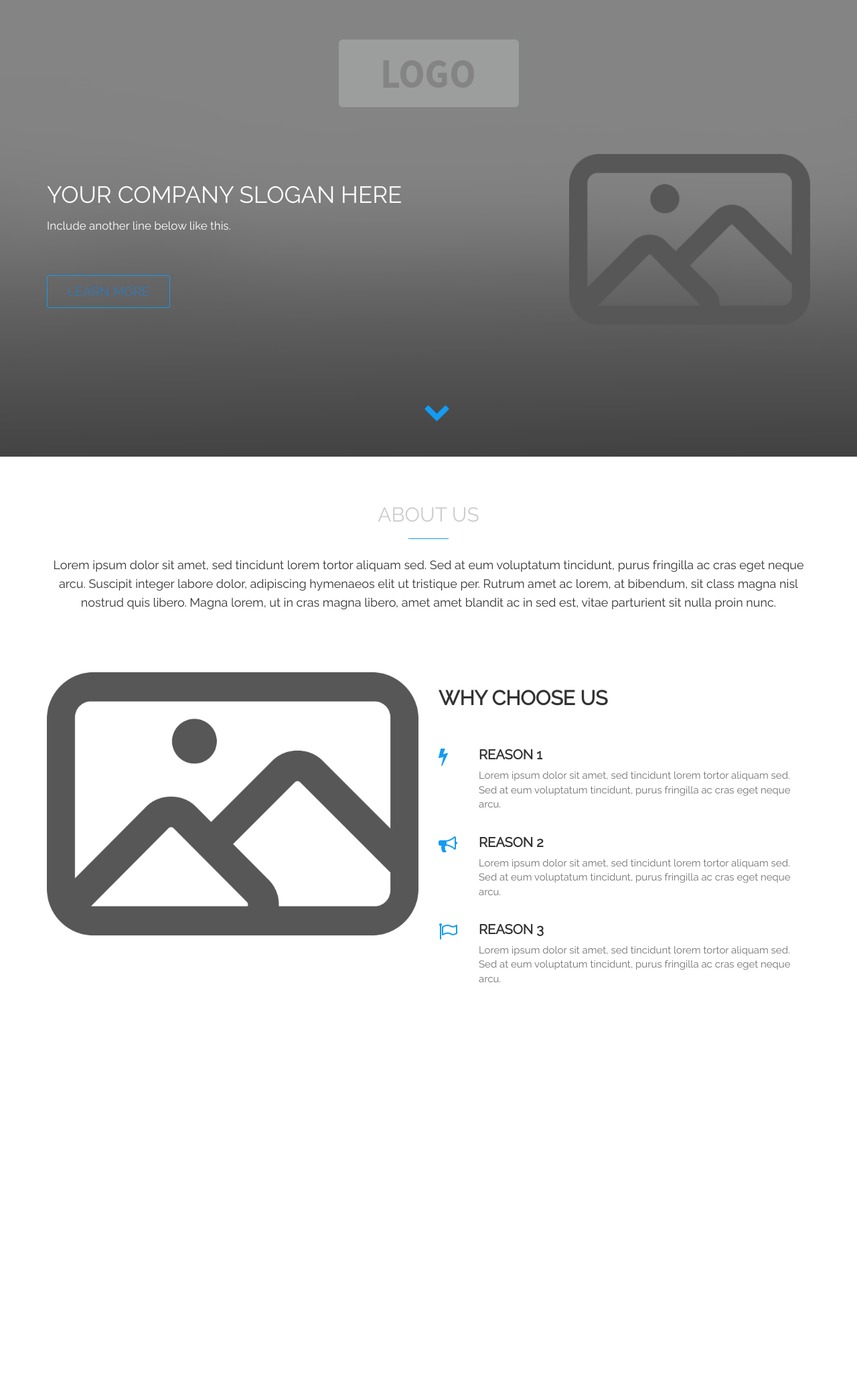
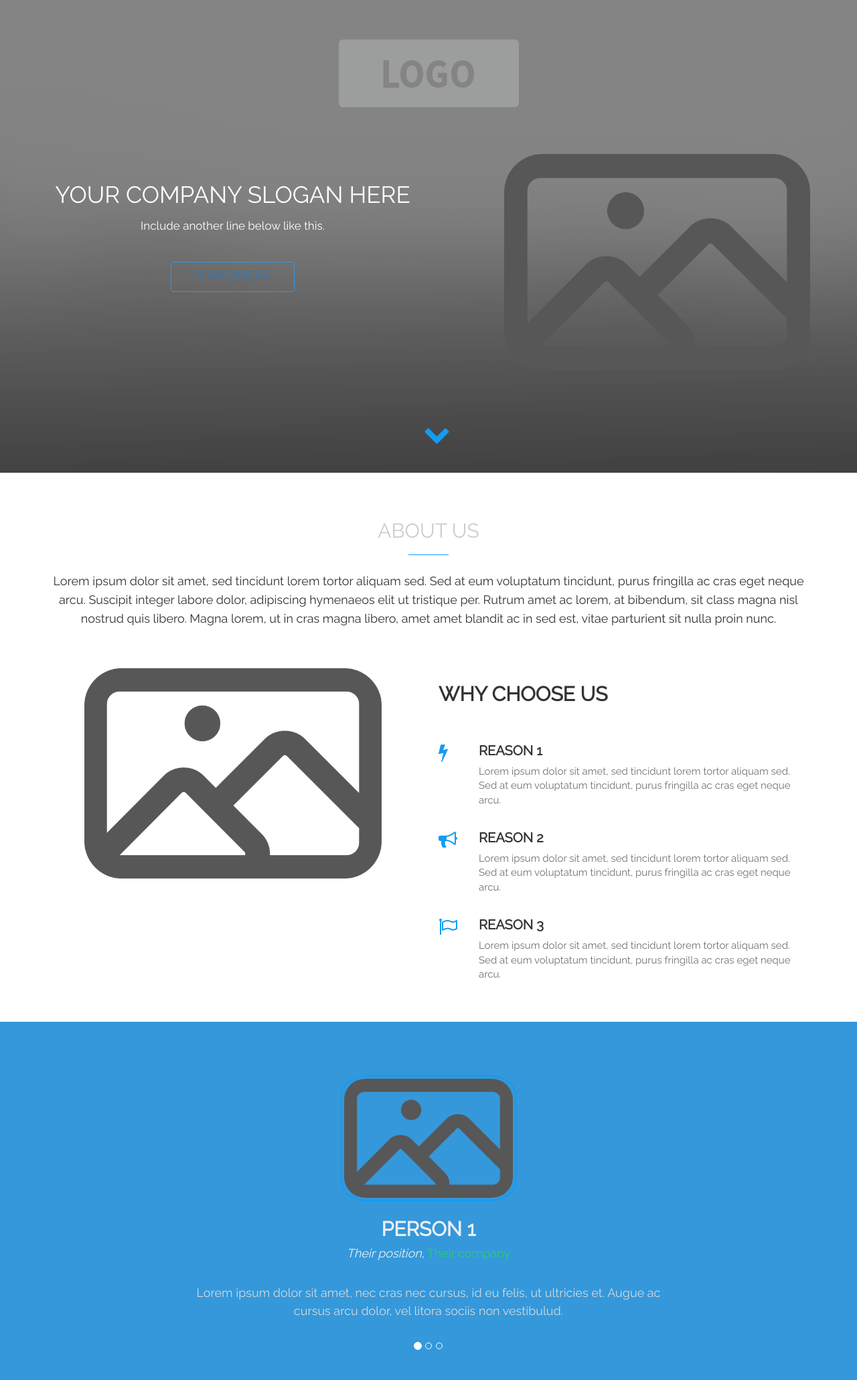
Before and after one commit to designreuse/business-website-template, a PHP site: page / in a window 1280 px wide. Shown: the whole page at 67% size. Before the commit the page ends 1468 px from the top, so only its background shows below. Run offline with PHP 8.4, Linux system fonts and the light colour scheme.

Commit message:
build & style testimonial section

```diff
--- a/css/style.css
+++ b/css/style.css
@@ -21,7 +21,7 @@ p {
 
 .section-title {
   padding-top: 50px;
-  padding-bottom: 40px;
+  padding-bottom: 30px;
 }
 
 .section-title h2 {
@@ -98,8 +98,8 @@ p {
 }
 
 .header-btns {
-  margin-top: 60px;
-  margin-bottom: 40px;
+  margin-top: 40px;
+  margin-bottom: 30px;
 }
 
 .btn-download,
@@ -108,14 +108,13 @@ p {
 .btn-download:visited
 {
   background:transparent;
-  border-color: #129CF3;
-  padding-top: 10px;
+  border-color: #3498db;
   padding-bottom: 10px;
   padding-left: 30px;
   padding-right:30px;
   font-size: 19px;
   text-transform: uppercase;
-  border-radius:3px;
+  /*border-radius:3px;*/
   transition: all .5s;
   -webkit-transition: all .5s;
   -moz-transition: all .5s;
@@ -158,11 +157,14 @@ p {
 /*about us*/
 
 .choose-us-wrapper {
-  padding-top: 40px;
+  padding-top: 20px;
+  padding-bottom: 10px;
 }
 
 .about-company img {
-  max-width: 100%;
+  max-width: 80%;
+  display: block;
+  margin: 0 auto;
   padding-bottom: 25px;
 }
 
@@ -172,6 +174,10 @@ p {
   font-size: 30px;
   line-height: 37px;
   position:relative;
+  padding-bottom: 35px;
+}
+
+.choose-us-desc {
   padding-bottom: 35px;
 }
 
@@ -207,3 +213,63 @@ p {
   color: #727272;
   font-size: 15px;
 }
+
+/*testimonial*/
+
+.testimonial {
+  background-color: #3498db;
+  /*background-image: url("../images/testimonial-background.png");*/
+  /*background-attachment: fixed;
+  background-repeat: no-repeat;*/
+  /*background-size: cover;*/
+  /*-moz-background-size: cover;*/
+  /*-o-background-size: cover;*/
+  /*-webkit-background-size: cover;*/
+  /*background-position: 50% 50%;*/
+  padding-top: 80px;
+  padding-bottom: 80px;
+}
+
+.testimonial-overlay {
+  /*background-color: rgba(31, 31, 31)*/
+  /*padding-top: 80px;
+  padding-bottom: 80px;*/
+}
+
+.carousel-indicators {
+  bottom: -50px;
+}
+
+.carousel-inner .item img {
+  max-width: 35%;
+  border: 2px solid #129CF3;
+  border-radius: 15%;
+  padding: 3px;
+}
+
+.testimonial-caption h2 {
+  color: #ecf0f1;
+  text-transform: uppercase;
+  font-weight: 900;
+  font-size: 30px;
+  margin-top: 25px;
+  margin-bottom: 10px;
+}
+
+.testimonial-caption h4 {
+  color: #2ecc71;
+}
+
+.testimonial-caption h4 span {
+    color: #ecf0f1;
+
+  font-style: italic;
+  font-weight: 300;
+}
+
+.testimonial-caption p {
+  color: #D8D8D8;
+  font-size: 18px;
+  line-height: 27px;
+  padding-top: 25px;
+}
--- a/index.html
+++ b/index.html
@@ -23,16 +23,17 @@
               </div>
             </div>
             <div class="row">
-              <div class="col-md-8">
+              <div class="col-md-6 text-center">
                 <div class="header-text">
                   <h1>Your company slogan here</h1>
                   <p>Include another line below like this. </p>
                 </div>
-                <div class="header-btns">
+                <div class="header-btns text-center">
                   <a class="btn btn-download" href="#">Learn More</a>
                 </div>
               </div>
-              <div class="col-md-4">
+              <div class="col-md-1"></div>
+              <div class="col-md-5">
                 <div class="header-main-image">
                   <img src="images/photo-placeholder.png" alt="header main image">
                 </div>
@@ -100,6 +101,65 @@
             </div>
           </div>
       </section>
+
+      <section class="testimonial">
+        <div class="testimonial-overlay">
+          <div class="container">
+            <div class="row">
+              <div class="col-md-2"></div>
+              <div class="col-md-8">
+                <div id="carousel-testimonial" class="carousel slide" data-ride="carousel">
+                  <ol class="carousel-indicators">
+                    <li data-target="#carousel-testimonial" data-slide-to="0" class="active"></li>
+                    <li data-target="#carousel-testimonial" data-slide-to="1"></li>
+                    <li data-target="#carousel-testimonial" data-slide-to="2"></li>
+                  </ol>
+
+                  <div class="carousel-inner">
+
+                    <div class="item text-center active">
+                      <img src="images/photo-placeholder.png" alt="testimonial" class="center-block">
+                        <div class="testimonial-caption">
+                          <h2>person 1</h2>
+                          <h4><span>Their position,</span> Their company</h4>
+                          <p>Lorem ipsum dolor sit amet, nec cras nec cursus, id eu felis, ut ultricies et.
+                             Augue ac cursus arcu dolor, vel litora sociis non vestibulud.</p>
+                        </div>
+                      </div>
+
+                      <div class="item text-center">
+                        <img src="images/photo-placeholder.png" alt="testimonial" class="center-block">
+                        <div class="testimonial-caption">
+                          <h2>person 2</h2>
+                          <h4><span>Their position,</span> Their company</h4>
+                          <p class="text-center">Lorem ipsum dolor sit amet, nec cras nec cursus, id eu felis, ut ultricies et.
+                             Augue ac cursus arcu dolor, vel litora sociis non vestibulud.</p>
+                        </div>
+                      </div>
+
+                      <div class="item text-center">
+                        <img src="images/photo-placeholder.png" alt="testimonial" class="center-block">
+                        <div class="testimonial-caption">
+                          <h2>person 3</h2>
+                          <h4><span>Their position,</span> Their company</h4>
+                          <p>Lorem ipsum dolor sit amet, nec cras nec cursus, id eu felis, ut ultricies et.
+                             Augue ac cursus arcu dolor, vel litora sociis non vestibulud.</p>
+                        </div>
+                      </div>
+
+                  </div>
+
+                </div>
+              </div>
+              <div class="col-md-2"></div>
+            </div>
+          </div>
+        </div>
+      </section>
+
+
+
+
       <script src="https://code.jquery.com/jquery-1.12.4.js"></script>
       <script src="https://maxcdn.bootstrapcdn.com/bootstrap/3.3.7/js/bootstrap.min.js"></script>
     </body>
```
Also changed, not shown: 1 other file.
